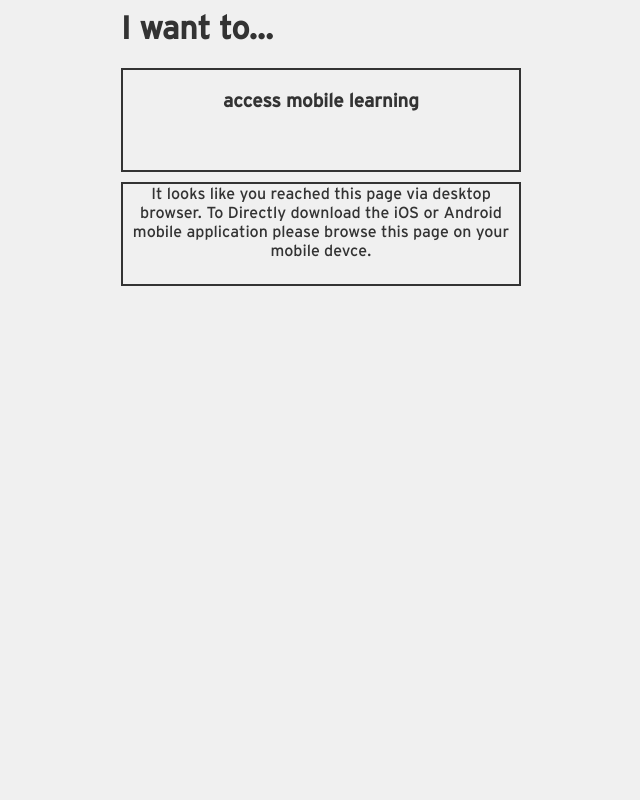
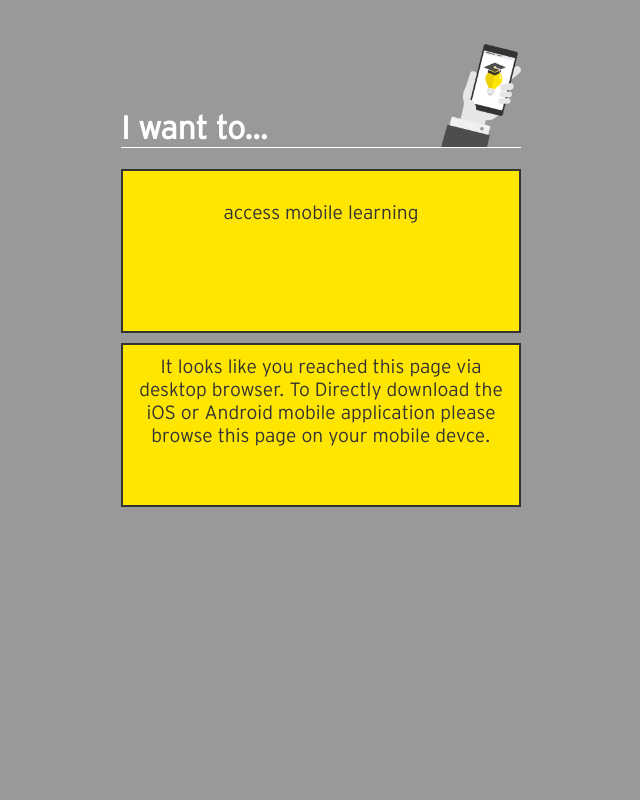
Before and after one commit to whiskey/fasttrack, a Django app: page /showroom/ in a window 1280 px wide. Shown: the whole page, without its empty margins (319-959 px from the left). Run offline with Django 3.2, Linux system fonts and the light colour scheme; the visitor is signed in with stand-in values (Sample User, id 1).

Commit message:
design tweaks

```diff
--- a/store/static/store/style.css
+++ b/store/static/store/style.css
@@ -1,12 +1,36 @@
 @font-face {
     font-family: eyInterstate;
     src: url(EYInterstate-Regular.ttf);
+    font-weight: normal;
+}
+
+@font-face {
+    font-family: eyInterstate;
+    src: url(EYInterstate-Light.ttf);
+    font-weight: normal;
 }
 
 body {
-    background-color: #f0f0f0;
-    color: #333333;
-    font-family: eyInterstate;
+    background-color: #999999;
+    color: #ffffff;
+    font-family: eyInterstate, sans-serif;
+    font-weight: lighter;
+}
+
+h1 {
+    color: #ffffff;
+    padding-top: 100px;
+    background: url("hand@2x.png") no-repeat right bottom;
+    background-size: 80px;
+}
+
+h1, h2 {
+    border-bottom: 1px solid;
+    border-color: #ffffff;
+}
+
+h2, h3 {
+    color: #ffe600;
 }
 
 li a, a:visited {
@@ -46,12 +70,15 @@ li a, a:visited {
 }
 
 .box {
-    height: 20%;
-    max-height: 100px;
-    border-style: solid;
-    border-width: 2px;
+    background: #ffe600;
+    color: #333333;
+    height: 25%;
+    max-height: 140px;
+    border: 2px solid #333333;
     margin-bottom: 10px;
     text-align: center;
+    font-size: larger;
+    padding: 10px;
 }
 
 .hidden-link, .hidden-link:visited {
--- a/store/templates/store/demoapp.html
+++ b/store/templates/store/demoapp.html
@@ -7,7 +7,7 @@
 
 {% block content %}
 {% if request.user_agent.os.family == 'iOS' %}
-    <h1 class="centered">Adapt Demo App</h1>
+    <h2 class="centered">Adapt Demo App</h2>
     <a href="itms-services://?action=download-manifest&url={% static 'demoapp/adapt.manifest.plist' %}">
           <img class="centered-img app-icon" src="{% static 'demoapp/adapt.512x512.png' %}" alt="Adapt App" />
         </a>
@@ -15,7 +15,7 @@
     <h3>Please note!</h3>
     <p>You might run into a system message after the download that the app is from an 'untrusted developer'. If you see this, please follow <a href="http://www.imore.com/how-install-enterprise-apps-ios-9">this guide</a>.</p>
 {% elif request.user_agent.os.family == 'Android' %}
-    <h1 class="centered">Adapt Demo App</h1>
+    <h2 class="centered">Adapt Demo App</h2>
     <a href="{% static 'demoapp/EYMobileLearning.apk' %}">
           <img class="centered-img app-icon" src="{% static 'demoapp/adapt.512x512.png' %}" alt="Adapt App" />
         </a>
--- a/store/templates/store/showroom.html
+++ b/store/templates/store/showroom.html
@@ -9,14 +9,14 @@
 
     <a class="hidden-link" href="http://lienemann-development.net/http/adapt/#/">
         <div class="box">
-            <h3>access mobile learning</h3>
+            <p>access mobile learning</p>
         </div>
     </a>
 
     {% if request.user_agent.is_mobile %}
     <a class="hidden-link" href="./demoapp/">
         <div class="box">
-            <h3>download apps</h3>
+            <p>download apps</p>
         </div>
     </a>
     {% else %}
```
Also changed, not shown: store/static/store/EYInterstate-Light.ttf (added), store/static/store/hand@2x.png (added).
